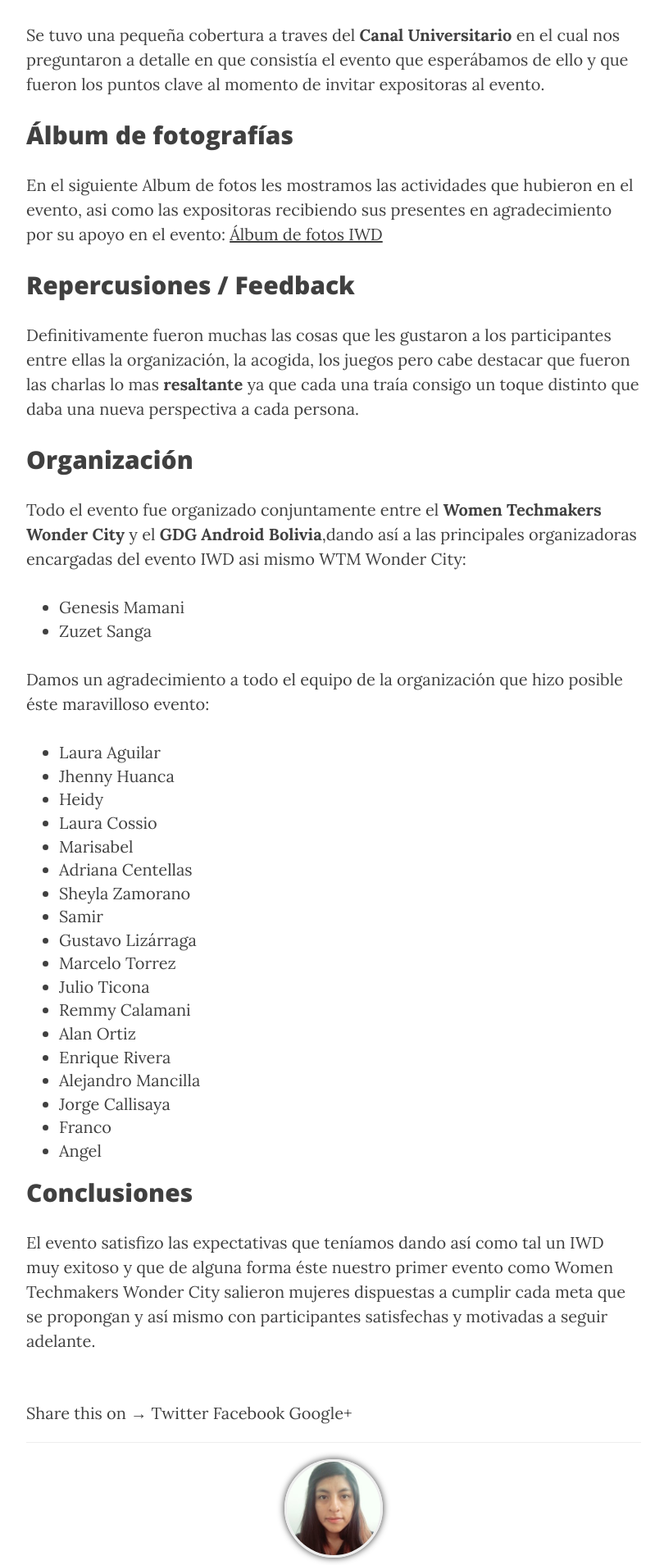
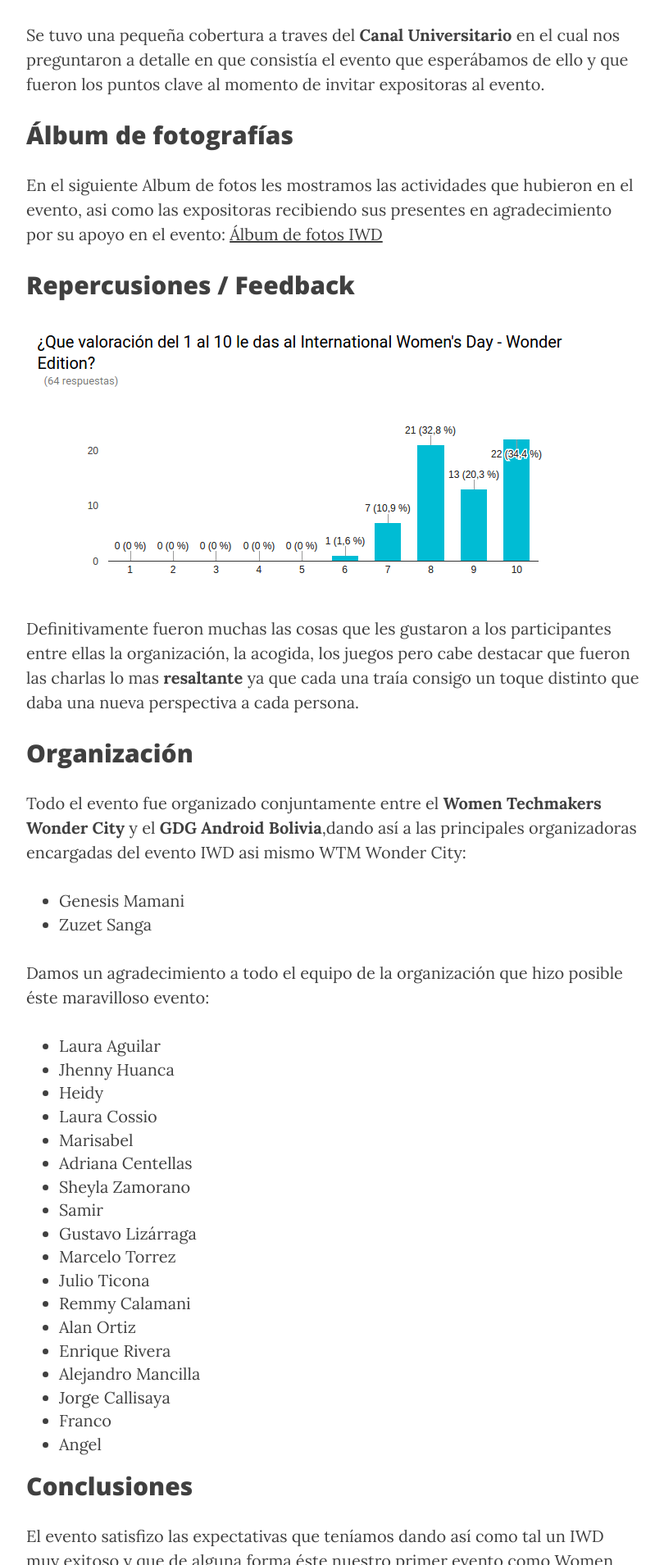
Before and after one commit to GDGAndroidBolivia/gdgandroidbolivia.github.io, a Jekyll site: the page built from _posts/2017-03-17-iwd-17.markdown, in a window 1280 px wide. Shown: the part 4491-6400 px from the top of the page at 82% size, without its empty margins (233-1043 px from the left). Built offline with Jekyll 4.4.1, drawn with Linux system fonts in a browser that asks for light colours; nearby versions of some CDN libraries; comment, search, counter and statistics services are not loaded.

Commit message:
Actualizacion y arreglo de sintaxis

```diff
--- a/_posts/2017-03-17-iwd-17.markdown
+++ b/_posts/2017-03-17-iwd-17.markdown
@@ -83,6 +83,8 @@ En el siguiente Album de fotos les mostramos las actividades que hubieron en el
 
 ## Repercusiones / Feedback
 
+![Parte del Feedback recibido]({{site.baseurl}}/img/post/post_02_feedback.png)
+
 Definitivamente fueron muchas las cosas que les gustaron a los participantes entre ellas la organización, la acogida, los juegos pero cabe destacar que fueron las charlas lo mas **resaltante** ya que cada una traía consigo un toque distinto que daba una nueva perspectiva a cada persona.
 
 ## Organización
```
